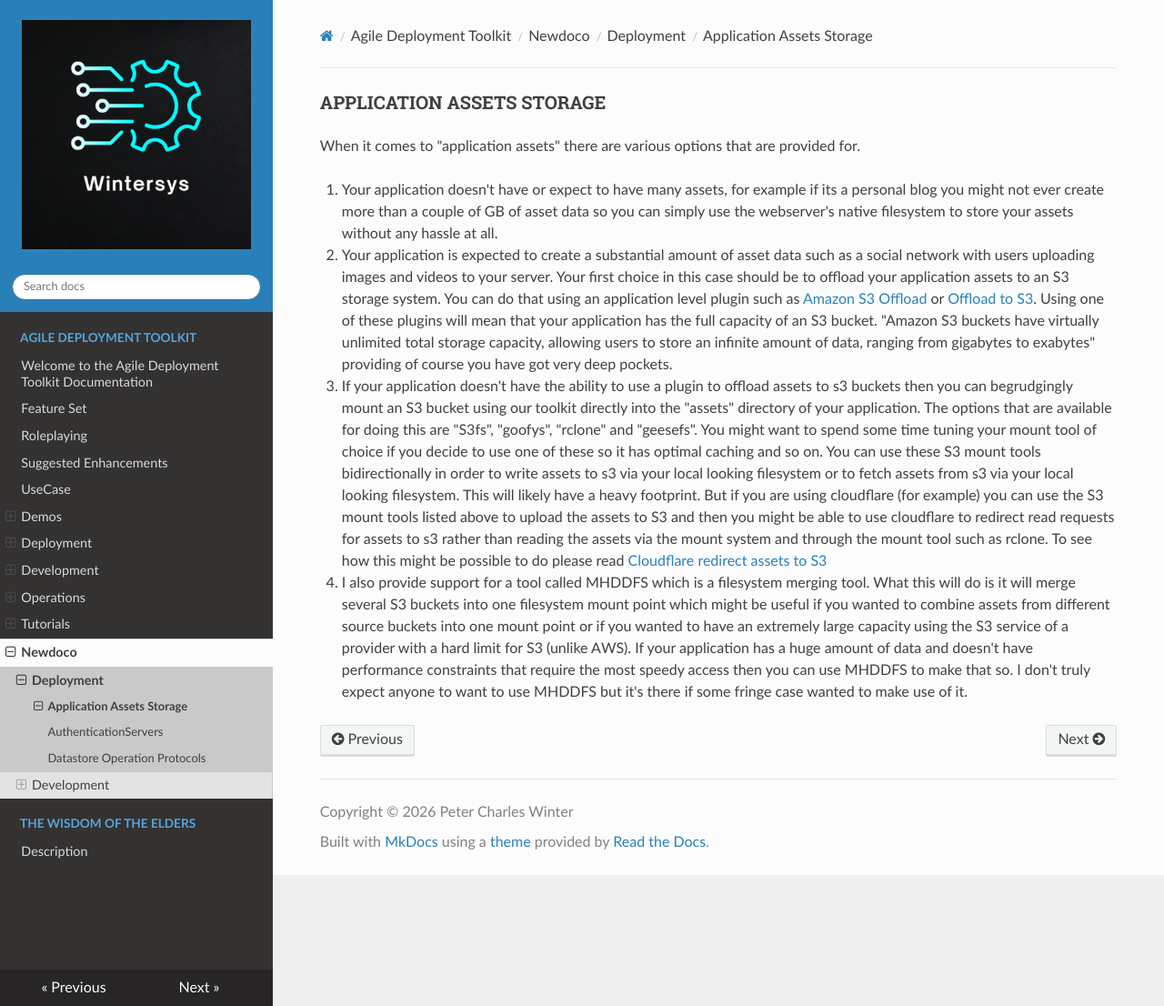
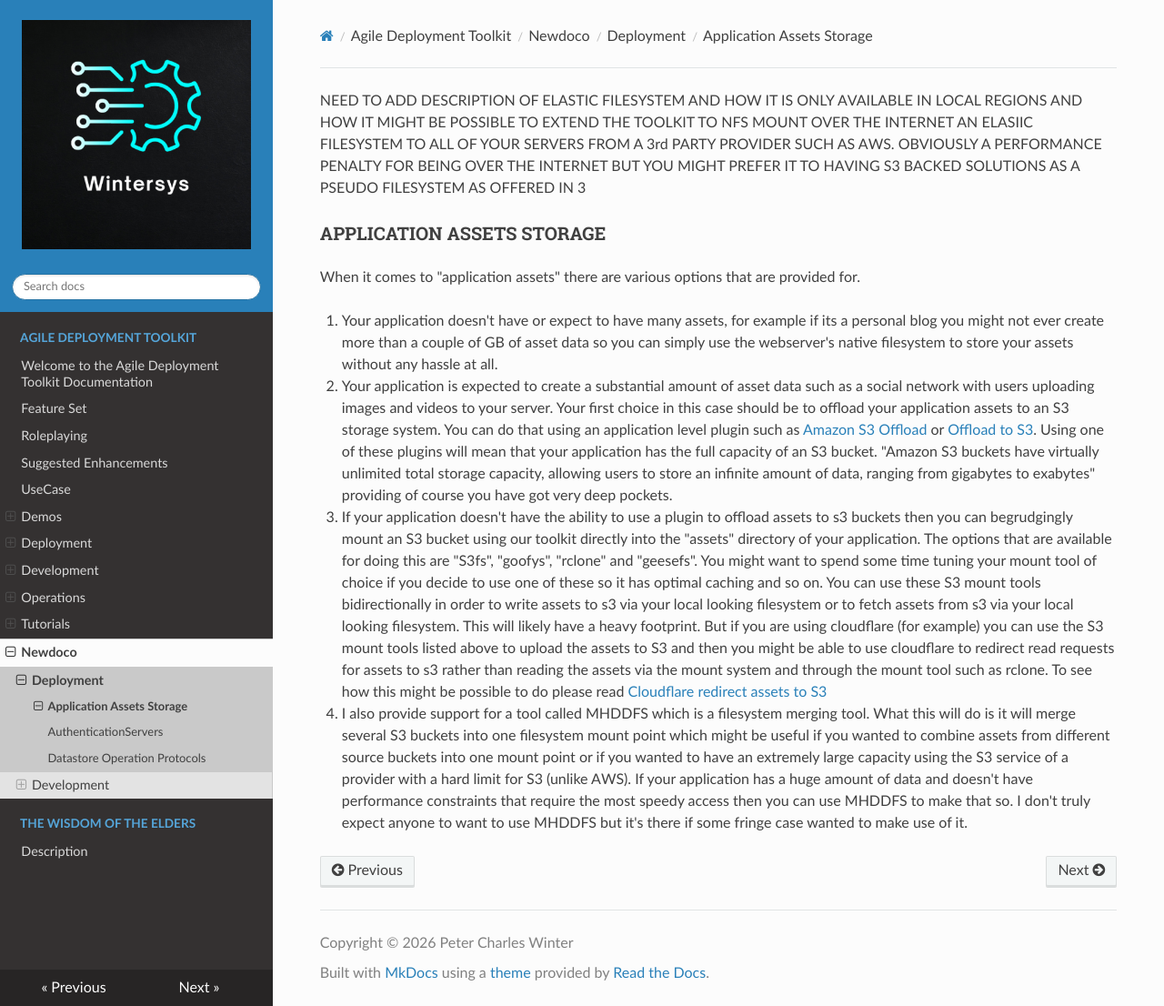
Before and after one commit to wintersys-dev/adt-documentation, an MkDocs documentation site: the page built from docs/Agile Deployment Toolkit/newdoco/Deployment/Application Assets Storage.md, in a window 1280 px wide and 1106 px high. Shown: the whole window at 91% size. Built offline with MkDocs 1.6.1, drawn with Linux system fonts in a browser that asks for light colours; nearby versions of some CDN libraries.

Commit message:
Update Application Assets Storage.md

```diff
--- a/docs/Agile Deployment Toolkit/newdoco/Deployment/Application Assets Storage.md
+++ b/docs/Agile Deployment Toolkit/newdoco/Deployment/Application Assets Storage.md
@@ -1,3 +1,12 @@
+
+
+
+NEED TO ADD DESCRIPTION OF ELASTIC FILESYSTEM AND HOW IT IS ONLY AVAILABLE IN LOCAL REGIONS AND HOW IT MIGHT BE POSSIBLE TO EXTEND THE TOOLKIT TO NFS
+MOUNT OVER THE INTERNET AN ELASIIC FILESYSTEM TO ALL OF YOUR SERVERS FROM A 3rd PARTY PROVIDER SUCH AS AWS. OBVIOUSLY A PERFORMANCE PENALTY FOR BEING OVER THE INTERNET BUT YOU MIGHT PREFER IT TO HAVING S3 BACKED SOLUTIONS AS A PSEUDO FILESYSTEM AS OFFERED IN 3
+
+
+
+
 ### APPLICATION ASSETS STORAGE
 
 When it comes to "application assets" there are various options that are provided for.
```
